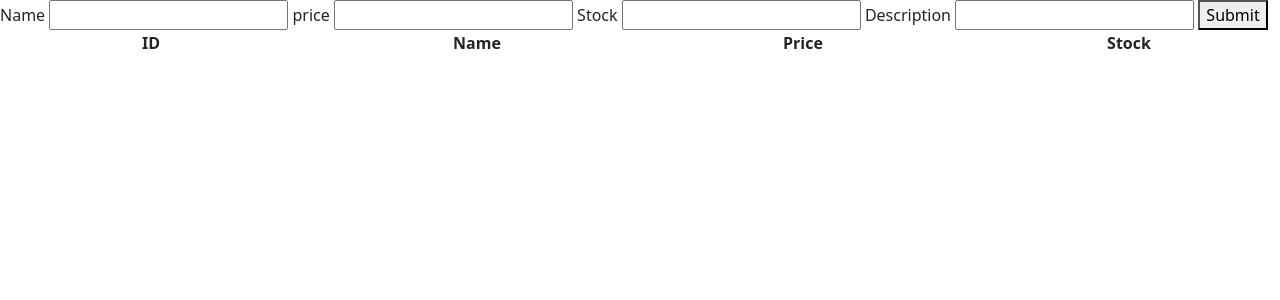
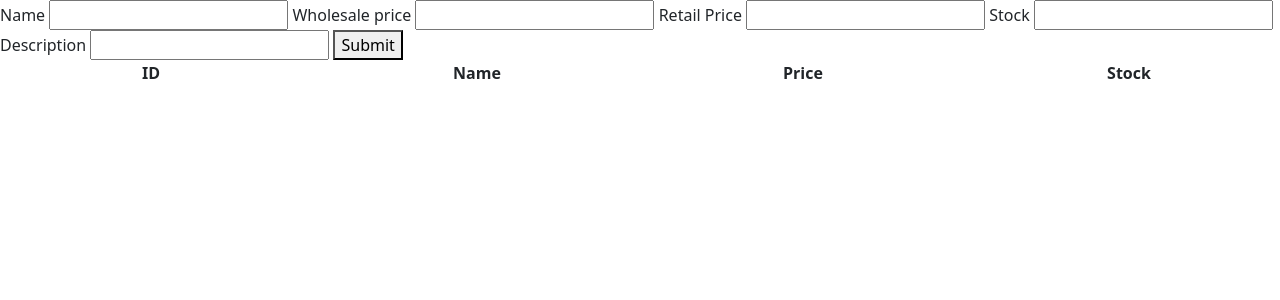
Before and after one commit to nitilpoddar/shop_management, a Flask app: page /addItem in a window 1280 px wide. Shown: the part 56-356 px from the top of the page. Run offline with Flask 3, Linux system fonts and the light colour scheme; lists and menus that the app fills with data are empty.

Commit message:
Items are now being added successfully

```diff
--- a/backend/app.py
+++ b/backend/app.py
@@ -21,13 +21,14 @@ def add_item():
         return render_template('add-item.html')
     else:
         name = request.form.get("name")
-        price = request.form.get("price")
+        w_price = request.form.get("w_price")
+        r_price = request.form.get("r_price")
         stock = request.form.get("stock")
         description = request.form.get("description")
-        item = Item(name=name, price=price, stock=stock, description=description)
+        item = Item(name=name, w_price=w_price, r_price=r_price, stock=stock, description=description)
         db.session.add(item)
         db.session.commit()
-        return f"name is {name}, price is {price}, stock is {stock}, description is {description}"
+        return render_template('add-item.html', message="Item added successfully")
 
 
 
--- a/backend/import_files/models.py
+++ b/backend/import_files/models.py
@@ -19,7 +19,8 @@ class User(db.Model):
 class Item(db.Model):
     id = db.Column(db.Integer, primary_key=True)
     name = db.Column(db.String(80), unique=True, nullable=False)
-    price = db.Column(db.Float, unique=False, nullable=False)
+    r_price = db.Column(db.Float, unique=False, nullable=False)
+    w_price = db.Column(db.Float, unique=False, nullable=False)
     stock = db.Column(db.Integer, unique=False, nullable=False)
     description = db.Column(db.String(120), unique=False, nullable=False)
 
@@ -36,7 +37,7 @@ class Bill(db.Model):
 
 class Bill_Items(db.Model):
 
-    bill_id = db.Column(db.Integer, db.ForeignKey('bill.id'), primary_key=True, nullable=False)
+    bill_id = db.Column(db.Integer, db.ForeignKey('bill.bill_id'), primary_key=True, nullable=False)
     item_id = db.Column(db.Integer, db.ForeignKey('item.id'), nullable=False)
     quantity = db.Column(db.Integer, unique=False, nullable=False)
     price = db.Column(db.Float, unique=False, nullable=False)
--- a/backend/templates/add-item.html
+++ b/backend/templates/add-item.html
@@ -4,13 +4,20 @@
 
 {% block content %}
 
+{% if message %}
+<h1>{{ message }}</h1>
+{% endif %}
+
 
 <form action="/addItem" method="post">
     <label for="name">Name</label>
     <input type="text" name="name">
 
-    <label for="price">price</label>
-    <input type="number" name="price">
+    <label for="w_price">Wholesale price</label>
+    <input type="number" name="w_price">
+
+    <label for="r_price">Retail Price</label>
+    <input type="number" name="r_price">
 
     <label for="stock">Stock</label>
     <input type="number" name="stock">
--- /dev/null
+++ b/requirement.txt
@@ -0,0 +1,3 @@
+Flask
+Flask-RESTful
+Flask-SQLAlchemy
```
Also changed, not shown: backend/instance/shop.db.
